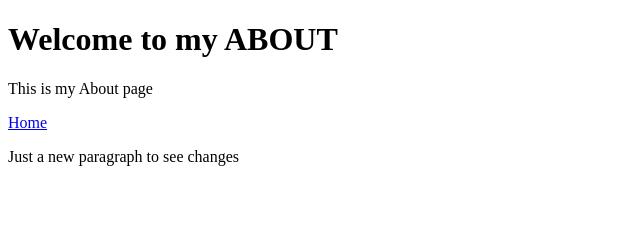
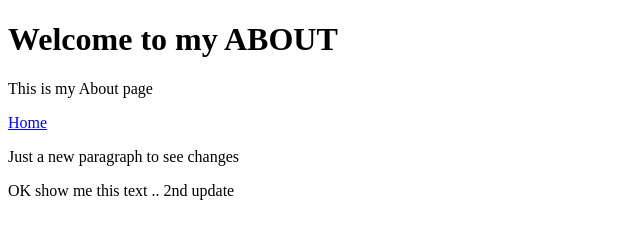
Before and after one commit to forestovic/GoodStuffMaan, a plain HTML site: page about.html in a window 1280 px wide. Shown: the whole page, without its empty margins (0-640 px from the left). Drawn offline with Linux system fonts and the light colour scheme.

Commit message:
Update  2nd about.html

```diff
--- a/about.html
+++ b/about.html
@@ -10,5 +10,6 @@
     <p>This is my About page</p>
     <a href="index.html">Home</a>
     <p>Just a new paragraph to see changes</p>
+    <p>OK show me this text .. 2nd update</p>
 </body>
 </html>
```
